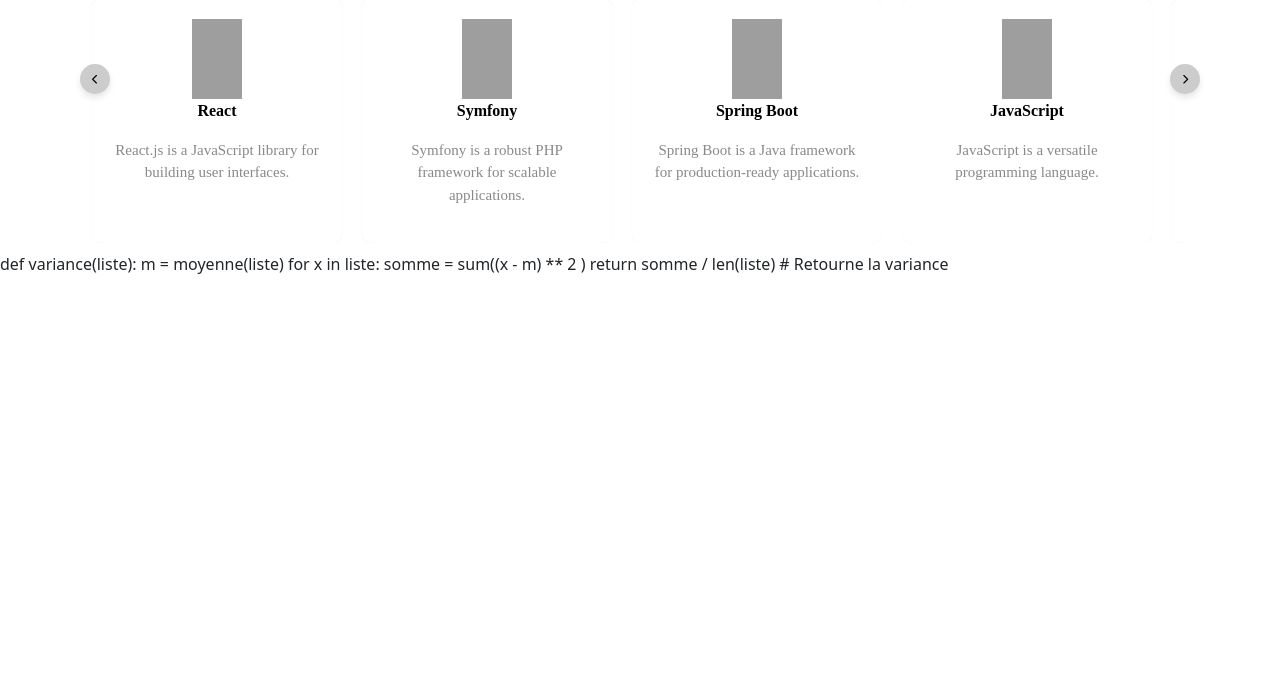
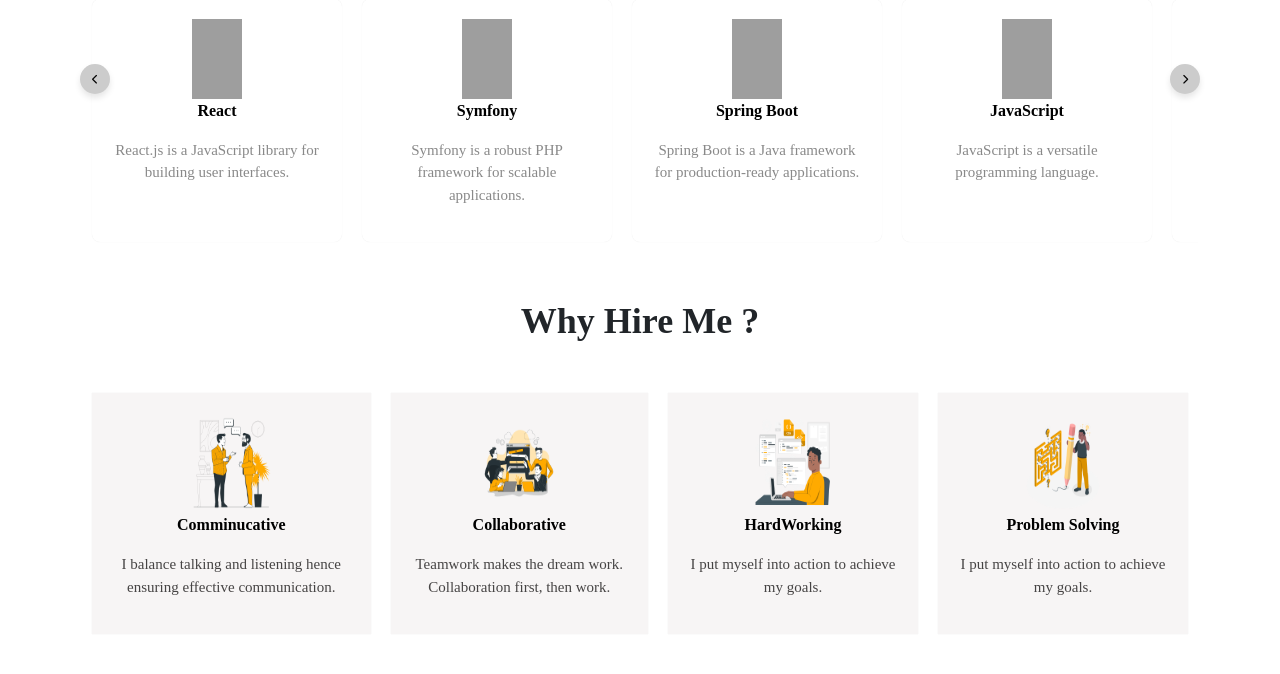
Before and after one commit to oumaimaelklifi/Portfolio, a Django app: page / in a window 1280 px wide. Shown: the part 1373-2047 px from the top of the page. Before the commit the page ends 1647 px from the top, so only its background shows below. Run offline with Django 5.2, Linux system fonts and the light colour scheme; some web fonts are replaced; grey boxes are pictures that could not be loaded.

Commit message:
adding why hire me

```diff
--- a/templates/index.html
+++ b/templates/index.html
@@ -17,6 +17,7 @@
             list-style: none;
             font-family: Paprika;
             box-sizing: border-box;
+            text-decoration: none;
             text-decoration: none;
         }
 
@@ -52,7 +53,6 @@
             bottom: 0;
             background-color: rgb(255, 255, 255);
             box-shadow: 1px 0px 1px rgba(0, 0, 0, 0.1);
-            list-style: none;
 
 
         }
@@ -93,11 +93,6 @@
             height: 600px;
             color:#1c3468;
             gap: 70px;
-            background-color: rgb(140, 147, 160);
-
-             background-repeat: no-repeat;
-             background-size: cover;
-
             background-color: rgb(252, 252, 252);
 
 
@@ -247,15 +242,9 @@
 
     {% include "skills.html" %}
 
+    {% include "project.html" %}
 
 
 
 </body>
 </html>
-
-
-def variance(liste):
-    m = moyenne(liste)
-    for x in liste:
-        somme = sum((x - m) ** 2 )
-    return somme / len(liste)  # Retourne la variance
--- a/templates/project.html
+++ b/templates/project.html
@@ -0,0 +1,90 @@
+<html lang="en">
+{% load static%}
+<head>
+    <link href="https://cdnjs.cloudflare.com/ajax/libs/font-awesome/6.0.0-beta3/css/all.min.css" rel="stylesheet">
+
+    <style>
+        .h2 {
+            font-size: 36px;
+            font-weight: bold;
+            text-align: center;
+            margin-bottom: 40px;
+        }
+        .hire-container {
+            display: flex;
+            overflow-x: auto;
+            padding: 10px;
+            gap: 20px;
+            margin-bottom: 30px;
+
+        }
+
+
+        .hire-card {
+            min-width: 250px;
+            padding: 20px;
+            text-align: center;
+            transition: transform 0.3s ease, box-shadow 0.3s ease;
+            box-shadow: 0 0px 1px rgba(0, 0, 0, 0.1);
+            background: #f7f5f5;
+
+
+        }
+        .hire-card:hover {
+            transform: translateY(-10px);
+            box-shadow: 0 0px 2px rgba(0, 0, 0, 0.1);
+        }
+        .hire-icon {
+            width: 80px;
+            height: 100px;
+        }
+        .hire-title {
+            font-size: 16px;
+            font-weight: bold;
+            color: black;
+            font-weight: 700;
+        }
+        .hire-description {
+            font-size: 15px;
+            color: #464444;
+            font-family: 'Poppins';
+        }
+
+
+    </style>
+</head>
+<body >
+    <div class="container mt-5" >
+        <h2 class="h2">Why Hire Me ?</h2>
+
+        <div class="hire-container" >
+
+            <div class="hire-card">
+                <img src="{% static '/assets/image3.png' %}"  class="  hire-icon">
+                <p class="hire-title">Comminucative</p>
+                <p class="hire-description">I balance talking and listening hence ensuring effective communication.</p>
+            </div>
+
+            <div class="hire-card">
+                <img src="{% static '/assets/image1.png' %}"  class="  hire-icon">
+                <p class="hire-title">Collaborative</p>
+                <p class="hire-description">Teamwork makes the dream work. Collaboration first, then work.</p>
+            </div>
+            <div class="hire-card">
+                <img src="{% static '/assets/image2.png' %}"  class="  hire-icon">
+                <p class="hire-title">HardWorking</p>
+                <p class="hire-description">I put myself into action to achieve my goals.</p>
+            </div>
+            <div class="hire-card">
+                <img src="{% static '/assets/image4.png' %}"  class="  hire-icon">
+                <p class="hire-title">Problem Solving</p>
+                <p class="hire-description">I put myself into action to achieve my goals.</p>
+            </div>
+
+
+            </div>
+
+    </div>
+
+</body>
+</html>
```
Also changed, not shown: static/assets/1.png (deleted), static/assets/image1.png, static/assets/image2.png (added), static/assets/image3.png (added), static/assets/image4.png (added).
